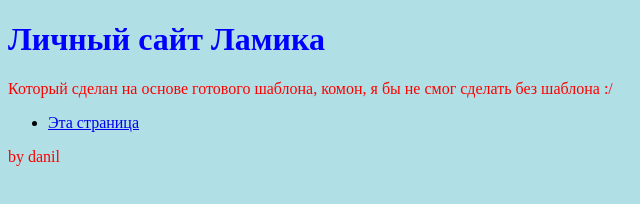
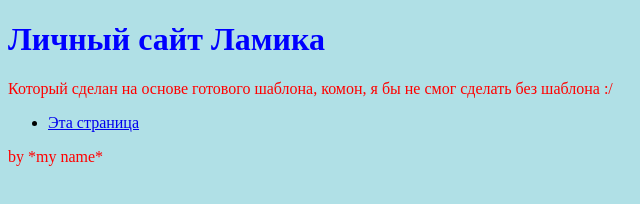
Before and after one commit to MrLamyrent/wat, a plain HTML site: page index.html in a window 1280 px wide. Shown: the full height of the page, 0-640 px from the left. Drawn offline with Linux system fonts and the light colour scheme.

Commit message:
Update index.html
Signed-off-by: MrLamyrent <153516064+MrLamyrent@users.noreply.github.com>

```diff
--- a/index.html
+++ b/index.html
@@ -22,7 +22,7 @@
       </nav>
     </header>
     <footer>
-      <p>by danil</p>
+      <p>by *my name*</p>
     </footer>
     <!-- сюда можно подключить jquery <script src="scripts/app.js" defer></script> -->
   </body>
```
